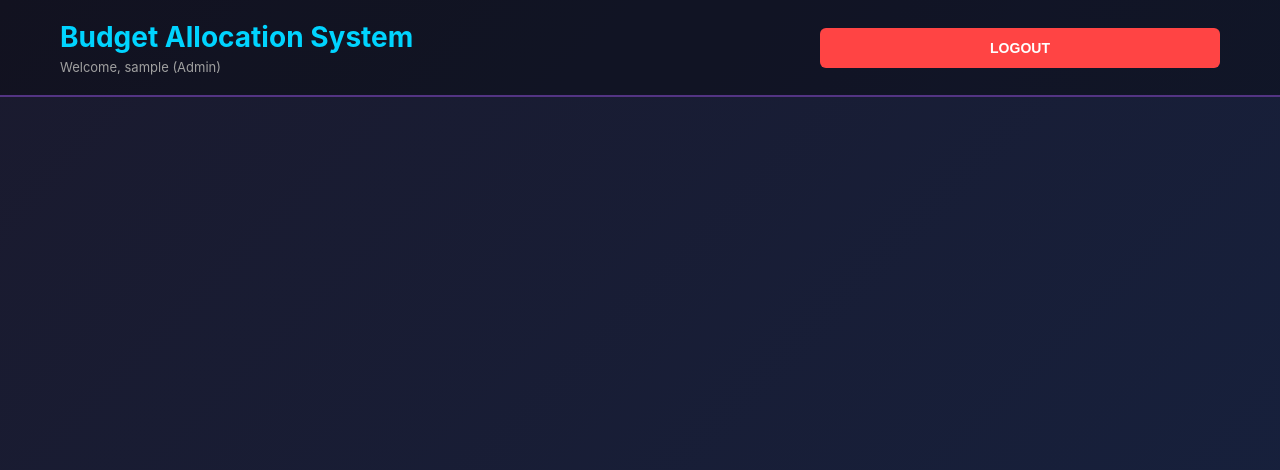
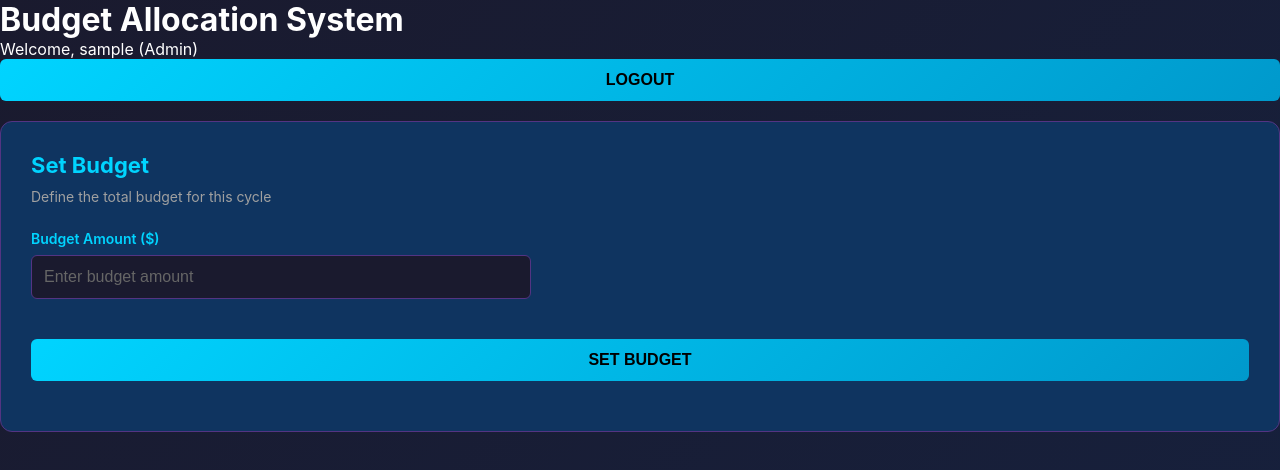
Before and after one commit to nomannrafiq/Budget-Allocation-System, a React (Vite) app in the folder client/: page /admindashboard in a window 1280 px wide. Shown: the top 470 px of the page. Built offline with nearby package versions, Linux system fonts and the light colour scheme; no server answers; sample sign-in values are in the browser's storage.

Commit message:
Budget management form implementation

```diff
--- a/client/src/components/AdminDashboard.jsx
+++ b/client/src/components/AdminDashboard.jsx
@@ -3,10 +3,68 @@ import { useNavigate } from 'react-router-dom'
 import { AppContext } from '../context/AppContext'
 import '../styles/AdminDashboard.css'
 
-
 function AdminDashboard() {
   const { user, logout } = useContext(AppContext)
   const navigate = useNavigate()
+  const [budgetAmount, setBudgetAmount] = useState('')
+  const [currentBudget, setCurrentBudget] = useState(null)
+  const [loading, setLoading] = useState(false)
+  const [error, setError] = useState('')
+  const [success, setSuccess] = useState('')
+
+  // Fetch current budget on mount
+  useEffect(() => {
+    fetchBudget()
+  }, [])
+
+  const fetchBudget = async () => {
+    try {
+      const response = await fetch('http://localhost:3001/api/budget')
+      if (response.ok) {
+        const data = await response.json()
+        setCurrentBudget(data)
+      }
+    } catch (err) {
+      console.error('Error fetching budget:', err)
+    }
+  }
+
+  const handleSetBudget = async (e) => {
+    e.preventDefault()
+    setError('')
+    setSuccess('')
+    setLoading(true)
+
+    if (!budgetAmount || budgetAmount <= 0) {
+      setError('Please enter a valid budget amount')
+      setLoading(false)
+      return
+    }
+
+    try {
+      const response = await fetch('http://localhost:3001/api/budget', {
+        method: 'POST',
+        headers: { 'Content-Type': 'application/json' },
+        body: JSON.stringify({ amount: parseFloat(budgetAmount) })
+      })
+
+      const data = await response.json()
+
+      if (response.ok) {
+        setSuccess('Budget set successfully!')
+        setCurrentBudget(data.budget)
+        setBudgetAmount('')
+        setTimeout(() => setSuccess(''), 3000)
+      } else {
+        setError(data.message || 'Failed to set budget')
+      }
+    } catch (err) {
+      setError('Connection error')
+      console.error(err)
+    } finally {
+      setLoading(false)
+    }
+  }
 
   const handleLogout = () => {
     logout()
@@ -25,10 +83,42 @@ function AdminDashboard() {
         </button>
       </div>
 
+      {/* Messages */}
+      {error && <div className="error-message">{error}</div>}
+      {success && <div className="success-message">{success}</div>}
+
       <div className="admin-content">
-        {
 
-        }
+        {/* Budget Section */}
+        <div className="section">
+          <h2>Set Budget</h2>
+          <p className="section-desc">Define the total budget for this cycle</p>
+
+          <form onSubmit={handleSetBudget}>
+            <div className="form-group">
+              <label>Budget Amount ($)</label>
+              <input
+                type="number"
+                value={budgetAmount}
+                onChange={(e) => setBudgetAmount(e.target.value)}
+                placeholder="Enter budget amount"
+                disabled={loading}
+                min="0"
+                step="100"
+              />
+            </div>
+            <button type="submit" disabled={loading}>
+              {loading ? 'Setting...' : 'SET BUDGET'}
+            </button>
+          </form>
+
+          {currentBudget && (
+            <div className="current-info">
+              <p><strong>Current Budget:</strong> ${currentBudget.amount.toLocaleString()}</p>
+            </div>
+          )}
+        </div>
+
       </div>
     </div>
   )
--- a/client/src/styles/AdminDashboard.css
+++ b/client/src/styles/AdminDashboard.css
@@ -1,62 +1,101 @@
-.admin-dashboard {
-  min-height: 100vh;
-  background: linear-gradient(135deg, #1a1a2e 0%, #16213e 100%);
-  color: #fff;
-  display: flex;
-  flex-direction: column;
+.section {
+  background: #0f3460;
+  border: 1px solid #533483;
+  border-radius: 12px;
+  padding: 30px;
+  margin-bottom: 30px;
 }
 
-.admin-header {
-  display: flex;
-  justify-content: space-between;
-  align-items: center;
-  padding: 20px 60px;
-  background: rgba(0, 0, 0, 0.3);
-  border-bottom: 2px solid #533483;
-  flex-shrink: 0;
+.section h2 {
+  color: #00d4ff;
+  margin: 0 0 10px 0;
+  font-size: 22px;
 }
 
-.header-left {
-  flex: 0 0 auto;
+.section-desc {
+  color: #a0a0a0;
+  margin: 0 0 25px 0;
+  font-size: 14px;
 }
 
-.header-left h1 {
-  font-size: 28px;
-  margin: 0;
-  color: #00d4ff;
-  margin-bottom: 5px;
-  font-weight: 700;
+.form-group {
+  margin-bottom: 20px;
 }
 
-.welcome-text {
-  margin: 0;
-  color: #a0a0a0;
-  font-size: 13px;
+.form-group label {
+  display: block;
+  margin-bottom: 8px;
+  color: #00d4ff;
+  font-weight: 600;
 }
 
-.logout-btn {
-  padding: 12px 40px;
-  background: #ff4444;
-  color: white;
+.form-group input {
+  width: 100%;
+  max-width: 500px;
+  padding: 12px;
+  background: #1a1a2e;
+  border: 1px solid #533483;
+  border-radius: 6px;
+  color: #fff;
+  font-size: 16px;
+}
+
+.form-group input:focus {
+  outline: none;
+  border-color: #00d4ff;
+  box-shadow: 0 0 10px rgba(0, 212, 255, 0.3);
+}
+
+.section button {
+  padding: 12px 30px;
+  background: linear-gradient(135deg, #00d4ff 0%, #0099cc 100%);
+  color: #000;
   border: none;
   border-radius: 6px;
   cursor: pointer;
   font-weight: 700;
-  transition: background 0.3s;
-  font-size: 14px;
-  white-space: nowrap;
-  flex: 1;
-  max-width: 400px;
-  margin: 0;
+  transition: all 0.3s;
+  margin-top: 20px;
 }
 
-.logout-btn:hover {
-  background: #cc0000;
+.section button:hover:not(:disabled) {
+  transform: translateY(-2px);
+  box-shadow: 0 5px 20px rgba(0, 212, 255, 0.4);
 }
 
-.admin-content {
-  flex: 1;
-  width: 100%;
-  padding: 40px 60px;
-  overflow-y: auto;
+.section button:disabled {
+  background: #666;
+  cursor: not-allowed;
+  transform: none;
 }
+
+.current-info {
+  margin-top: 20px;
+  padding: 15px;
+  background: rgba(0, 212, 255, 0.1);
+  border-left: 4px solid #00d4ff;
+  border-radius: 6px;
+}
+
+.current-info p {
+  margin: 0;
+  color: #a0a0a0;
+}
+
+.error-message {
+  background-color: #2a1a1a;
+  color: #ff6b6b;
+  padding: 15px;
+  border-radius: 6px;
+  margin: 0 60px 20px 60px;
+  border-left: 4px solid #ff6b6b;
+}
+
+.success-message {
+  background-color: #1a2a1a;
+  color: #6bff6b;
+  padding: 15px;
+  border-radius: 6px;
+  margin: 0 60px 20px 60px;
+  border-left: 4px solid #6bff6b;
+}
```
